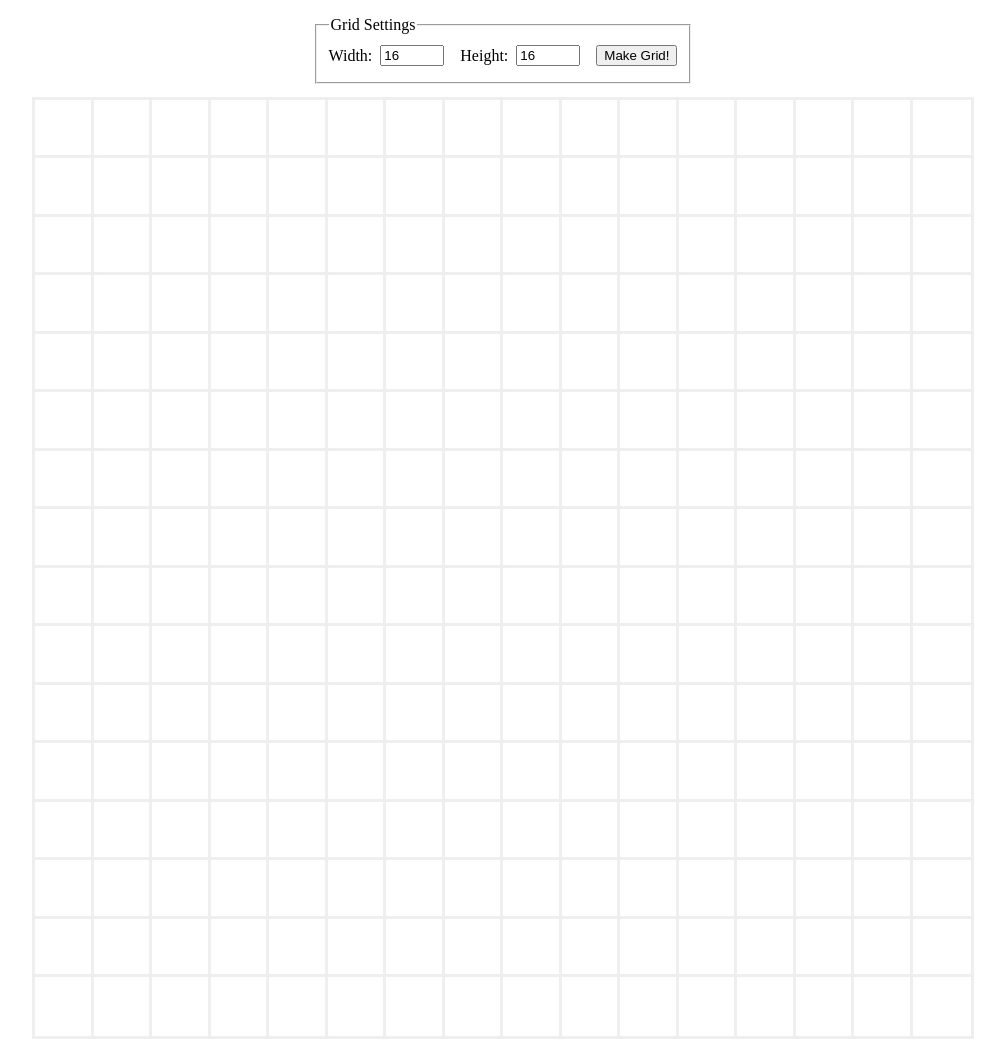
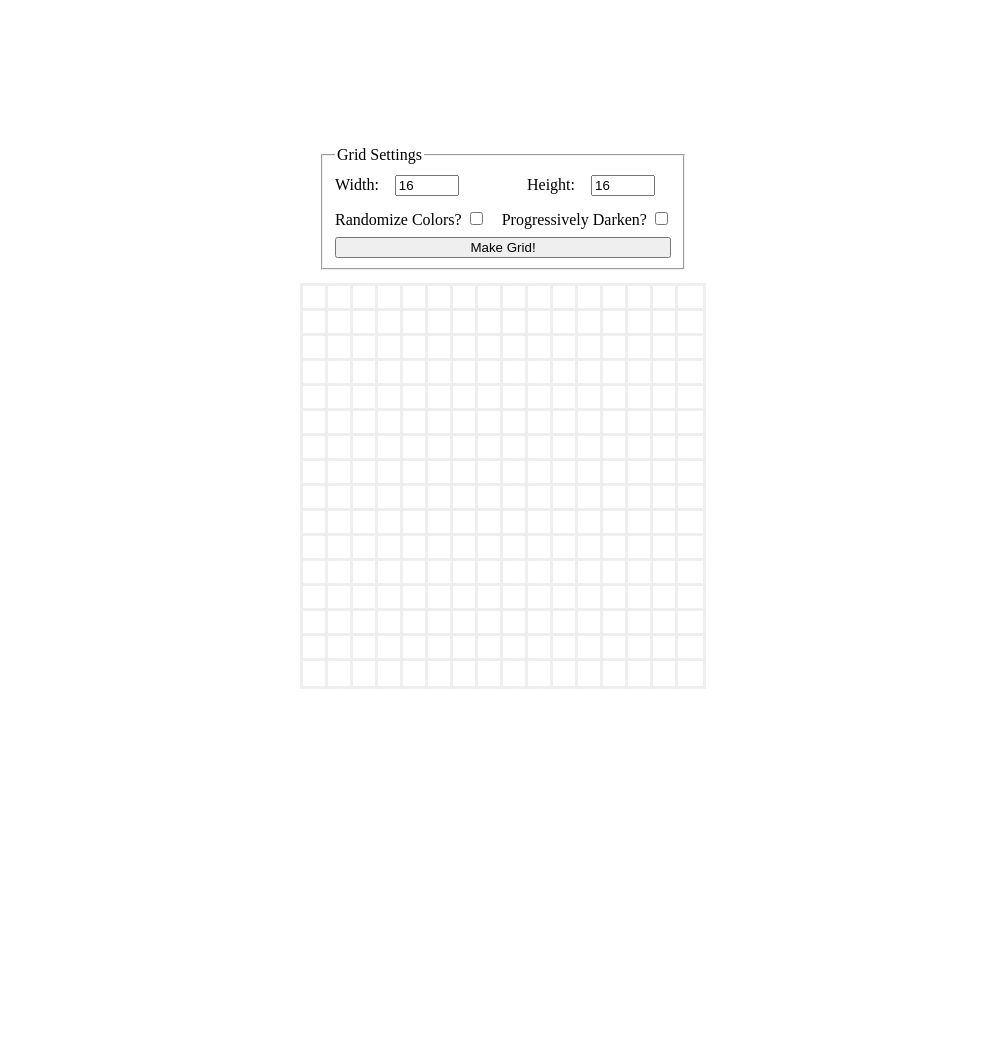
Before and after one commit to RGB-2025/odin-etch-a-sketch, a plain HTML site: page index.html in a window 1280 px wide. Shown: the whole page, without its empty margins (137-1142 px from the left). After the commit the page ends 832 px from the top, so only its background shows below. Drawn offline with Linux system fonts and the light colour scheme.

Commit message:
Add optional features as options
TODO: Just design and a few optimising.

```diff
--- a/index.html
+++ b/index.html
@@ -12,13 +12,30 @@
         <fieldset>
             <legend>Grid Settings</legend>
 
+            <div class="dimensions">
+                <div class="width">
                     <label for="width">Width:</label>
                     <input type="number" id="width" min="1" max="100" placeholder="1-100" value="16">
                     <p id="width-output"></p>
+                </div>
 
+                <div class="height">
                     <label for="height">Height:</label>
                     <input type="number" id="height" min="1" max="100" placeholder="1-100" value="16">
                     <p id="height-output"></p>
+                </div>
+            </div>
+
+            <div class="optional">
+                <div class="randomize-colors">
+                    <label for="randomize-colors">Randomize Colors?</label>
+                    <input type="checkbox" name="randomize-colors" id="rand-color">
+                </div>
+                <div class="darkening">
+                    <label for="darkening">Progressively Darken?</label>
+                    <input type="checkbox" name="darkening" id="darkening">
+                </div>
+            </div>
 
             <button id="make-grid">Make Grid!</button>
         </fieldset>
--- a/script.js
+++ b/script.js
@@ -5,12 +5,25 @@ let widthField = document.getElementById('width');
 let heightField = document.getElementById('height');
 let errorText = document.getElementById('error');
 let makeGridButton = document.getElementById('make-grid');
+let randomColorsBox = document.getElementById('rand-color');
+let darkeningBox = document.getElementById('darkening');
+
+let randomColors = randomColorsBox.checked;
+let darkening = randomColors.checked;
+
+let darkeningValue = 0;
 
 function resetGrid() {
     if (gridItems) {
         gridContainer.innerHTML = '';
         gridItems = [];
     }
+
+    randomColors = randomColorsBox.checked;
+    darkening = darkeningBox.checked;
+    darkeningValue = 0;
+
+    console.log(randomColors, darkening)
 }
 
 function makeGrid(rows, columns) {
@@ -28,7 +41,28 @@ function makeGrid(rows, columns) {
 
     gridItems.forEach(gridItem => {
         gridItem.addEventListener('mouseover', () => {
-            gridItem.classList.add('colored');
+            if (darkeningValue != 1 && darkening) {
+                darkeningValue += 0.1;
+            }
+
+            if (randomColors) {
+                ['r', 'g', 'b'].forEach(channel => {
+                    if (!gridItem.dataset[channel]) {
+                        gridItem.dataset[channel] = Math.floor(Math.random() * 256);
+                    }
+                });
+
+                const [r, g, b] = ['r', 'g', 'b'].map(channel =>
+                    Math.floor(255 - (255 - gridItem.dataset[channel]) * darkeningValue)
+                );
+
+                gridItem.style.backgroundColor = `rgb(${r}, ${g}, ${b})`;
+
+                if (darkening && darkeningValue < 1) darkeningValue += 0.1;
+            } else {
+                const value = Math.floor(255 * (1 - (darkening ? darkeningValue : 1)));
+                gridItem.style.backgroundColor = `rgb(${value}, ${value}, ${value})`;
+            }
         });
     });
 }
--- a/style.css
+++ b/style.css
@@ -10,8 +10,26 @@ body {
 
 fieldset {
     display: flex;
+    flex-direction: column;
+    flex-wrap: wrap;
+    min-width: 0;
+}
+
+.dimensions,
+.optional {
+    display: flex;
+    gap: 1rem;
     align-items: center;
-    gap: 8px;
+    margin-bottom: 0.5rem;
+    flex-wrap: wrap;
+    justify-content: space-between;
+}
+
+.width,
+.height {
+    display: flex;
+    gap: 1rem;
+    align-items: center;
 }
 
 #error {
@@ -21,7 +39,7 @@ fieldset {
 .grid-container {
     display: flex;
     flex-wrap: wrap;
-    width: 75%;
+    width: 50vh;
 }
 
 .grid-item {
```
Lines whose indentation alone changed are shown as unchanged.
